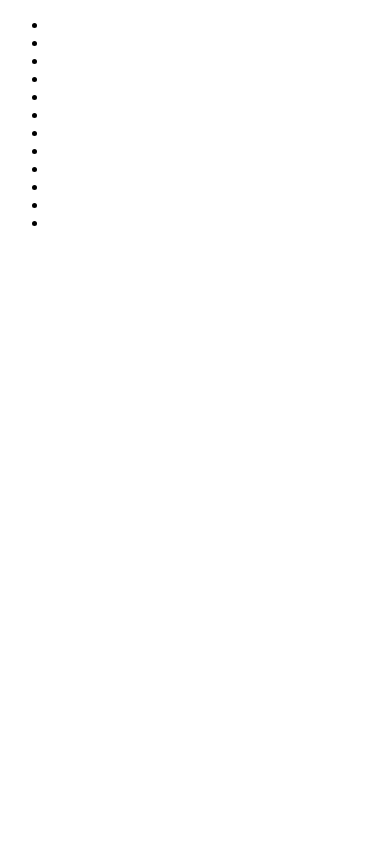
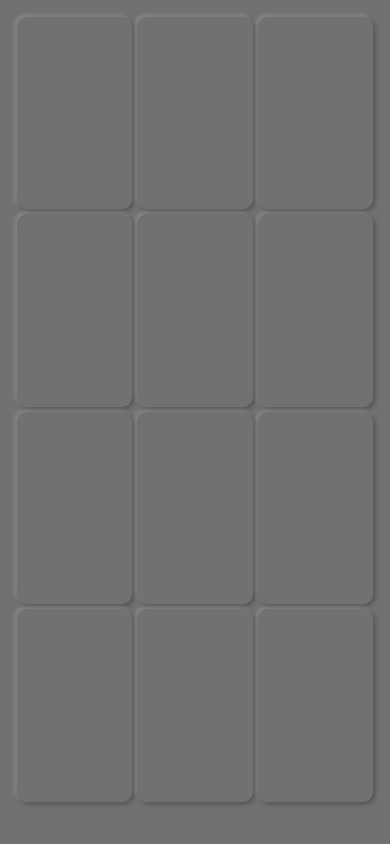
Before and after one commit to KP1976/kafelki, a website: page src/index.html in a window 390 px wide. Drawn offline with Linux system fonts and the light colour scheme.

Commit message:
Set tiles on mobile devices (css)

```diff
--- a/src/index.html
+++ b/src/index.html
@@ -5,6 +5,7 @@
 		<meta name="viewport" content="width=device-width, initial-scale=1.0" />
 		<meta http-equiv="X-UA-Compatible" content="ie=edge" />
 		<meta name="description" content="gra w kafelki" />
+		<link rel="stylesheet" href="css/main.css" />
 		<title>Gra w kafelki</title>
 	</head>
 	<body>
--- /dev/null
+++ b/src/scss/_html-body.scss
@@ -0,0 +1,33 @@
+html {
+	box-sizing: border-box;
+	font-size: 10px;
+}
+
+body {
+	background-color: $grey;
+	margin: 0;
+	padding: 1.7rem;
+}
+
+.tiles-container {
+	list-style-type: none;
+	margin: 0;
+	padding: 0;
+	display: grid;
+	grid-template-columns: repeat(3, 1fr);
+	grid-template-rows: repeat(4, 1fr);
+	gap: 0.5rem;
+
+	&__tile {
+		background: linear-gradient(
+			125deg,
+			rgba(113, 113, 113, 0.7),
+			rgba(113, 113, 113, 1)
+		);
+		border-radius: $radius;
+		box-shadow: 2px 2px 5px 0 rgba(0, 0, 0, 0.3),
+			-2px -2px 5px 0 rgba(255, 255, 255, 0.2);
+		width: 100%;
+		height: 22.8vh;
+	}
+}
--- /dev/null
+++ b/src/scss/_variables.scss
@@ -0,0 +1,3 @@
+$grey: #717171;
+
+$radius: 1rem;
--- /dev/null
+++ b/src/scss/main.scss
@@ -0,0 +1,2 @@
+@import 'variables';
+@import 'html-body';
```
Also changed, not shown: dist/index.html, src/css/main.css (added), 8 other files.
